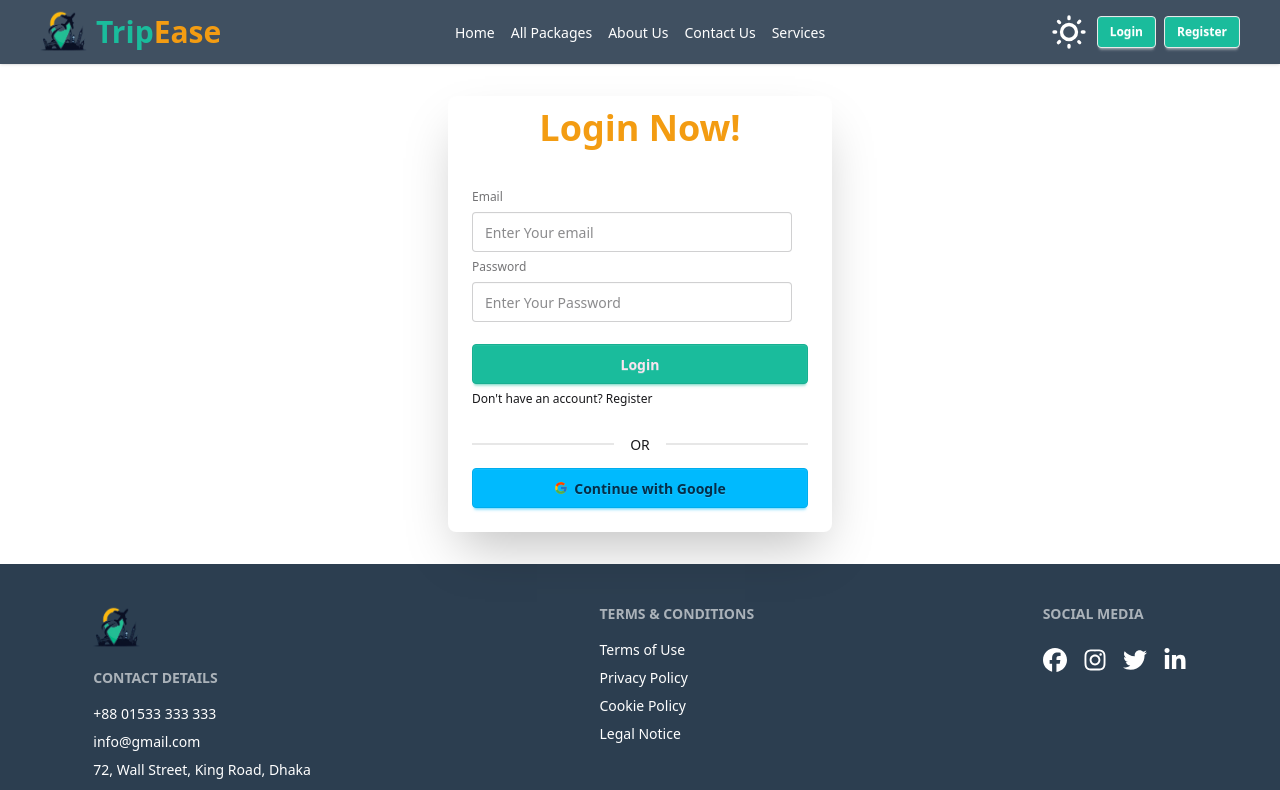
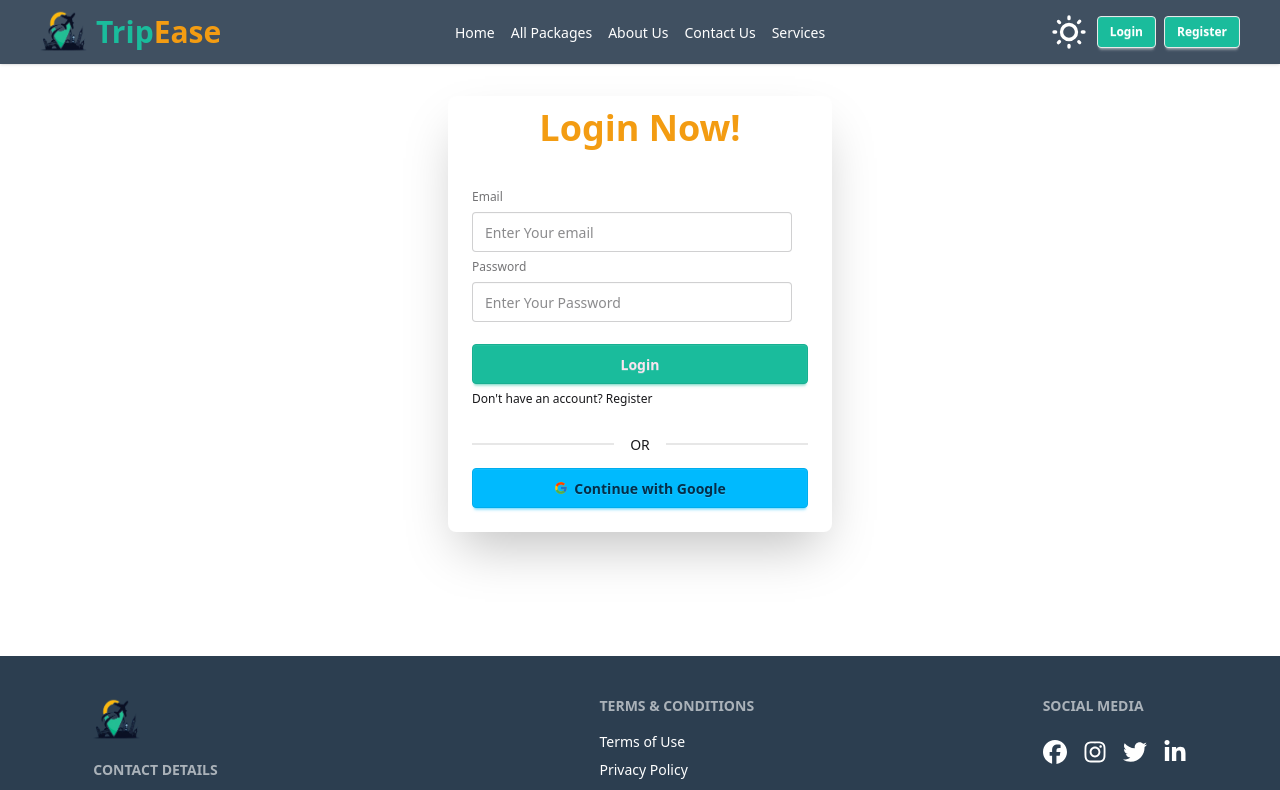
Before and after one commit to mehediakash01/Tour-Management-Client, a React (Vite) app: page /login in a window 1280 px wide. Shown: the top 790 px of the page. Built offline with nearby package versions, Linux system fonts and the light colour scheme; no server answers.

Commit message:
fixed outlet layout

```diff
--- a/src/Components/Root/Root.jsx
+++ b/src/Components/Root/Root.jsx
@@ -7,7 +7,9 @@ const Root = () => {
     return (
         <div>
             <Navbar></Navbar>
-            <Outlet></Outlet>
+            <div className='min-h-[70vh]'>
+                <Outlet></Outlet>
+            </div>
             <Footer></Footer>
         </div>
     );
```
